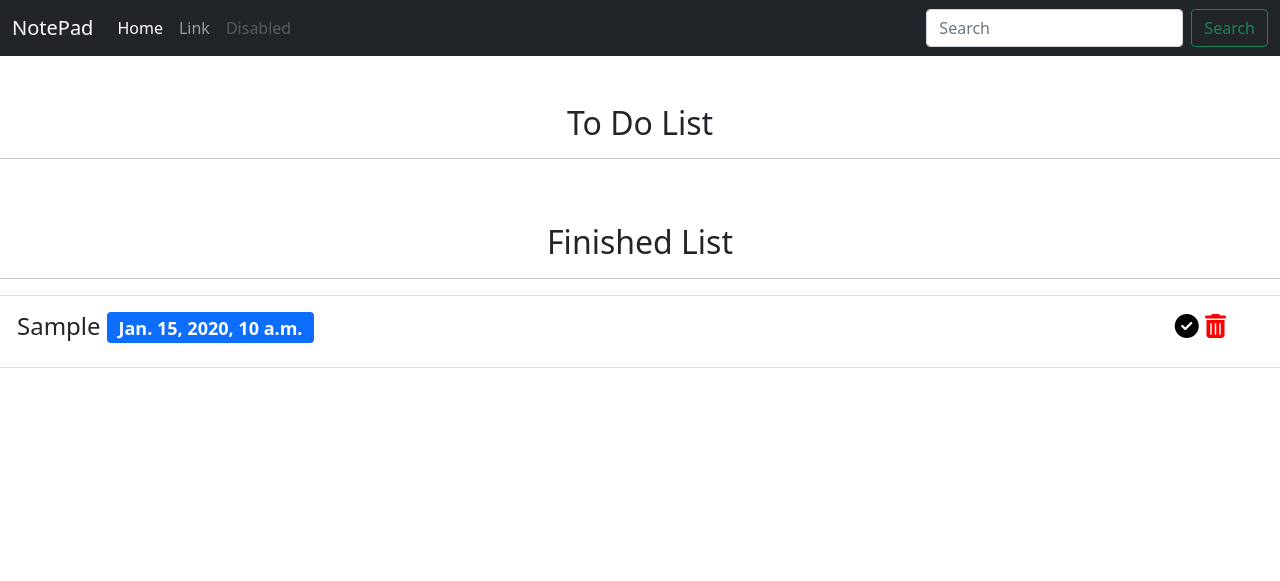
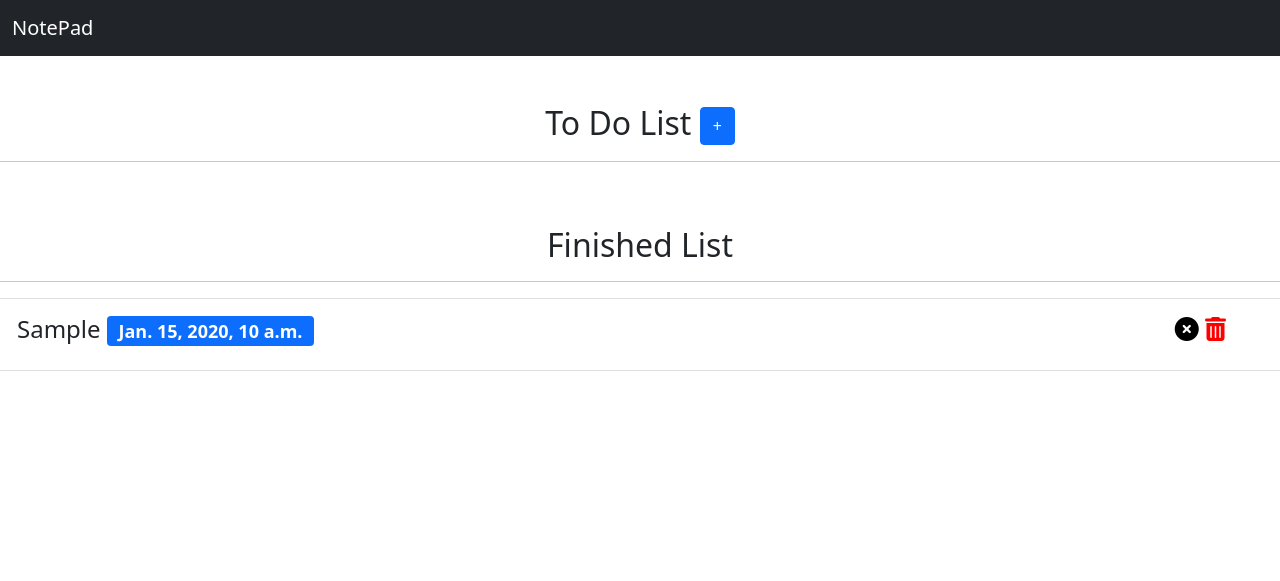
Before and after one commit to ppavankumar727/django-TodoListApp, a Django app: page / in a window 1280 px wide. Shown: the top 581 px of the page. Run offline with Django 3.2, Linux system fonts and the light colour scheme; tables that the repository leaves empty hold one stand-in row (values such as "Sample post"); some libraries are stand-ins or nearby versions.

Commit message:
final commit

```diff
--- a/notepad/urls.py
+++ b/notepad/urls.py
@@ -1,14 +1,18 @@
 from django.conf import settings
-from django.contrib import admin
 from django.conf.urls.static import static
-from django.contrib import admin
+from django.contrib.admin import site
 from django.urls import path
-from notes.views import note_list_view, finish_item
+from notes.views import note_list_view, finish_item, delete_item, recover_item
+
 urlpatterns = [
-    path('admin/', admin.site.urls),
+    path('admin/', site.urls),
     path('', note_list_view, name='note-list'),
-    path('finish-list/<id>/', finish_item, name='finish-item')
+    path('finish-list/<id>/', finish_item, name='finish-item'),
+    path('delete-list/<id>/', delete_item, name='delete-item'),
+    path('recover-list/<id>/', recover_item, name='recover-item'),
 ]
 if settings.DEBUG:
-    urlpatterns += static(settings.MEDIA_URL, document_root=settings.MEDIA_ROOT)
-    urlpatterns += static(settings.STATIC_URL, document_root=settings.STATIC_ROOT)
+    urlpatterns += static(settings.MEDIA_URL,
+                          document_root=settings.MEDIA_ROOT)
+    urlpatterns += static(settings.STATIC_URL,
+                          document_root=settings.STATIC_ROOT)
--- /dev/null
+++ b/notes/forms.py
@@ -0,0 +1,16 @@
+from django import forms
+from django import forms
+from .models import Note
+
+
+class DateInput(forms.DateInput):
+    input_type = 'date'
+
+
+class NoteModelForm(forms.ModelForm):
+    class Meta:
+        model = Note
+        fields = ['to_do_list', 'due_date', 'label']
+        widgets = {
+            'due_date': DateInput()
+        }
--- a/notes/templates/base.html
+++ b/notes/templates/base.html
@@ -6,7 +6,7 @@
     <meta name="viewport" content="width=device-width, initial-scale=1">
     <meta name="description" content="">
     <meta name="generator" content="Hugo 0.84.0">
-    <title>Note Pad</title>
+    <title>NotePad</title>
     <link href="https://cdn.jsdelivr.net/npm/bootstrap@5.0.2/dist/css/bootstrap.min.css" rel="stylesheet" integrity="sha384-EVSTQN3/azprG1Anm3QDgpJLIm9Nao0Yz1ztcQTwFspd3yD65VohhpuuCOmLASjC" crossorigin="anonymous">
 
     <link rel="canonical" href="https://getbootstrap.com/docs/5.0/examples/sticky-footer-navbar/">
@@ -26,20 +26,6 @@
       </button>
       <div class="collapse navbar-collapse" id="navbarCollapse">
         <ul class="navbar-nav me-auto mb-2 mb-md-0">
-          <li class="nav-item">
-            <a class="nav-link active" aria-current="page" href="#">Home</a>
-          </li>
-          <li class="nav-item">
-            <a class="nav-link" href="#">Link</a>
-          </li>
-          <li class="nav-item">
-            <a class="nav-link disabled" href="#" tabindex="-1" aria-disabled="true">Disabled</a>
-          </li>
-        </ul>
-        <form class="d-flex">
-          <input class="form-control me-2" type="search" placeholder="Search" aria-label="Search">
-          <button class="btn btn-outline-success" type="submit">Search</button>
-        </form>
       </div>
     </div>
   </nav>
--- a/notes/templates/note_list.html
+++ b/notes/templates/note_list.html
@@ -1,14 +1,51 @@
 {% extends "base.html" %}
  {% block content %}
      <style>
-     .icons{
-         position : absolute;
-         right : 5%;
+        .icons{
+             position : absolute;
+             right : 5%;
 
-     }
+        }
     </style>
+    <!-- Button trigger modal -->
+
+
+<!-- Modal -->
+<div class="modal fade" id="exampleModal" tabindex="-1" aria-labelledby="exampleModalLabel" aria-hidden="true">
+  <div class="modal-dialog">
+    <div class="modal-content">
+      <div class="modal-header">
+        <h5 class="modal-title" id="exampleModalLabel">Add To Do List</h5>
+        <button type="button" class="btn-close" data-bs-dismiss="modal" aria-label="Close"></button>
+      </div>
+      <div class="modal-body">
+        <form method="POST"> {% csrf_token %}
+  <div class="mb-3">
+    <label for="to_do_list" class="form-label">Title</label>
+    {{form.to_do_list}}
+  </div>
+  <div class="mb-3">
+    <label for="due_date" class="form-label">Due Date</label>
+{{form.due_date}}
+</div>
+  <div class="mb-3 form-check">
+    {{form.label}}
+    <label class="label" for="exampleCheck1">Check me out</label>
+  </div>
+  <button type="submit" class="btn btn-primary">Submit</button>
+</form>
+      </div>
+      <div class="modal-footer">
+        <button type="button" class="btn btn-secondary" data-bs-dismiss="modal">Close</button>
+      </div>
+    </div>
+  </div>
+</div>
+
   <div class="text-center mt-5">
-     <h2>To Do List </h2>
+     <h2>To Do List <button type="button" class="btn btn-primary" data-bs-toggle="modal" data-bs-target="#exampleModal">
+  +
+</button> </h2>
   </div>
   <hr />
   <div class = "row">
@@ -22,7 +59,7 @@
                 </span>
                 <span class="icons">
                     <a href="{% url 'finish-item' note.id %}" style="color:black"> <i class="fas fa-check-circle"></i></a>
-                    <a href="" style = "color:red"> <i class="fas fa-trash-alt"></i></a>
+                    <a href="{% url 'delete-item' note.id %}" style = "color:red"> <i class="fas fa-trash-alt"></i></a>
                </span>
             </h4>
      </div>
@@ -44,8 +81,8 @@
                     {{note.due_date}}
                 </span>
                 <span class="icons">
-                    <a href="" style="color:black"> <i class="fas fa-check-circle"></i></a>
-                    <a href="" style = "color:red"> <i class="fas fa-trash-alt"></i></a>
+                    <a href="{% url 'recover-item' note.id %}" style="color:black"> <i class="fas fa-times-circle"></i></a>
+                    <a href="{% url 'delete-item' note.id %}" style = "color:red"> <i class="fas fa-trash-alt"></i></a>
                </span>
             </h4>
      </div>
--- a/notes/views.py
+++ b/notes/views.py
@@ -1,12 +1,19 @@
 from django.shortcuts import redirect, render
 from .models import Note
 from django.shortcuts import get_object_or_404
+from .forms import NoteModelForm
 
 
 def note_list_view(request):
+    form = NoteModelForm
+    if(request.method == "POST"):
+        form = NoteModelForm(request.POST)
+        if form.is_valid():
+            form.save()
+            return redirect('note-list')
     to_do_list = Note.objects.filter(finished=False)
     finished_list = Note.objects.filter(finished=True)
-    context = {'notes_todo': to_do_list, 'notes_finished': finished_list}
+    context = {'notes_todo': to_do_list, 'notes_finished': finished_list, "form": form}
     return render(request, 'note_list.html', context)
 
 
@@ -15,3 +22,16 @@ def finish_item(request, id):
     note.finished = True
     note.save()
     return redirect('note-list')
+
+
+def delete_item(request, id):
+    note = get_object_or_404(Note, id=id)
+    note.delete()
+    return redirect('note-list')
+
+
+def recover_item(request, id):
+    note = get_object_or_404(Note, id=id)
+    note.finished = False
+    note.save()
+    return redirect('note-list')
```
